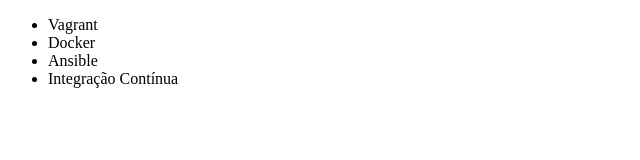
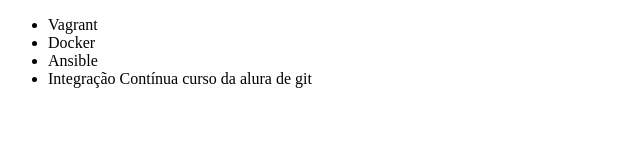
Before and after one commit to kassiakellem/Alura, a plain HTML site: page index.html in a window 1280 px wide. Shown: the whole page, without its empty margins (0-640 px from the left). Drawn offline with Linux system fonts and the light colour scheme.

Commit message:
altei o arquivo

```diff
--- a/index.html
+++ b/index.html
@@ -9,7 +9,7 @@
         <li>Vagrant</li>
         <li>Docker</li>
         <li>Ansible</li>
-        <li>Integração Contínua</li>
+        <li>Integração Contínua curso da alura de git</li>
     </ul>
 </body>
 </html>
```
